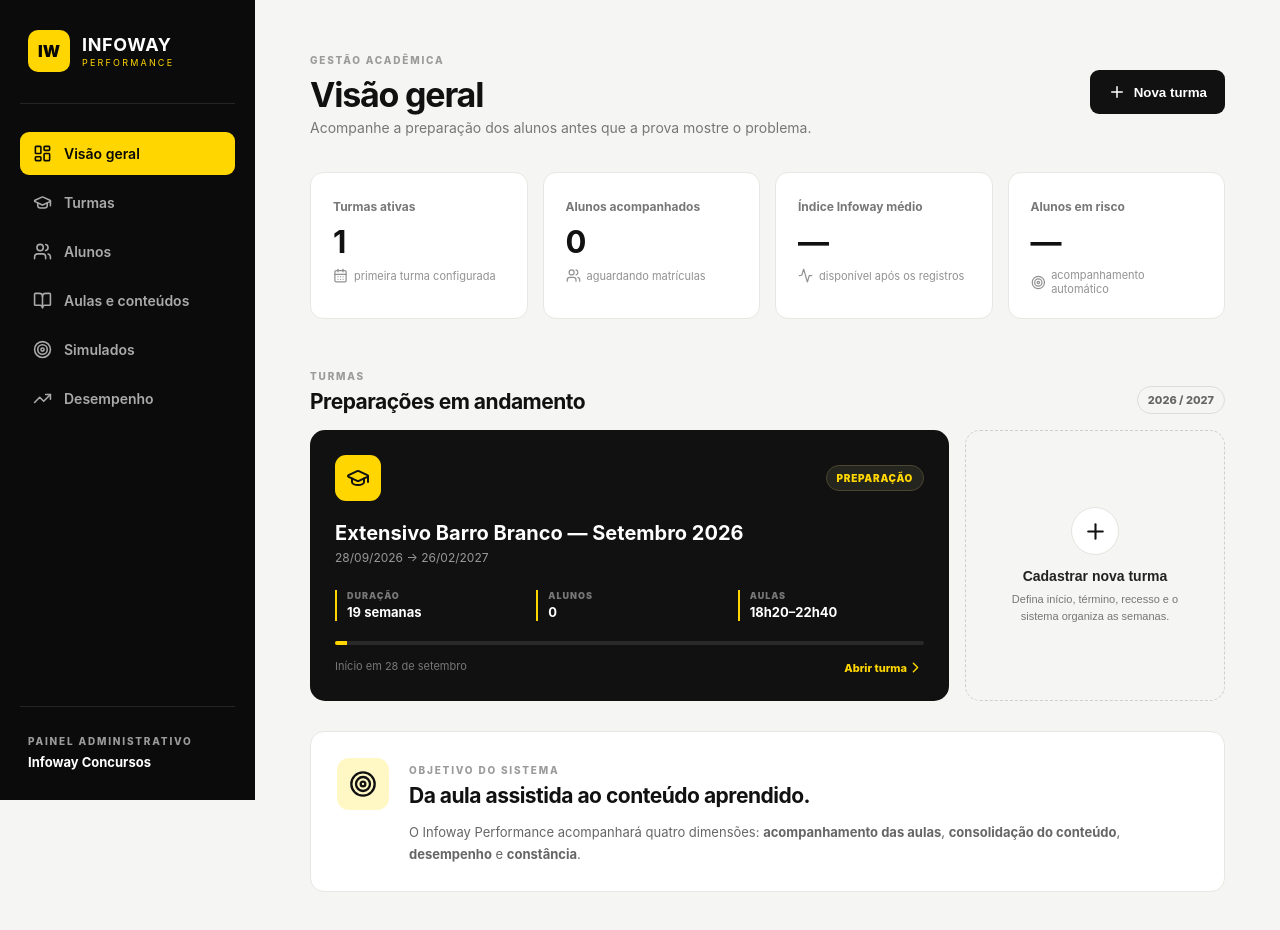
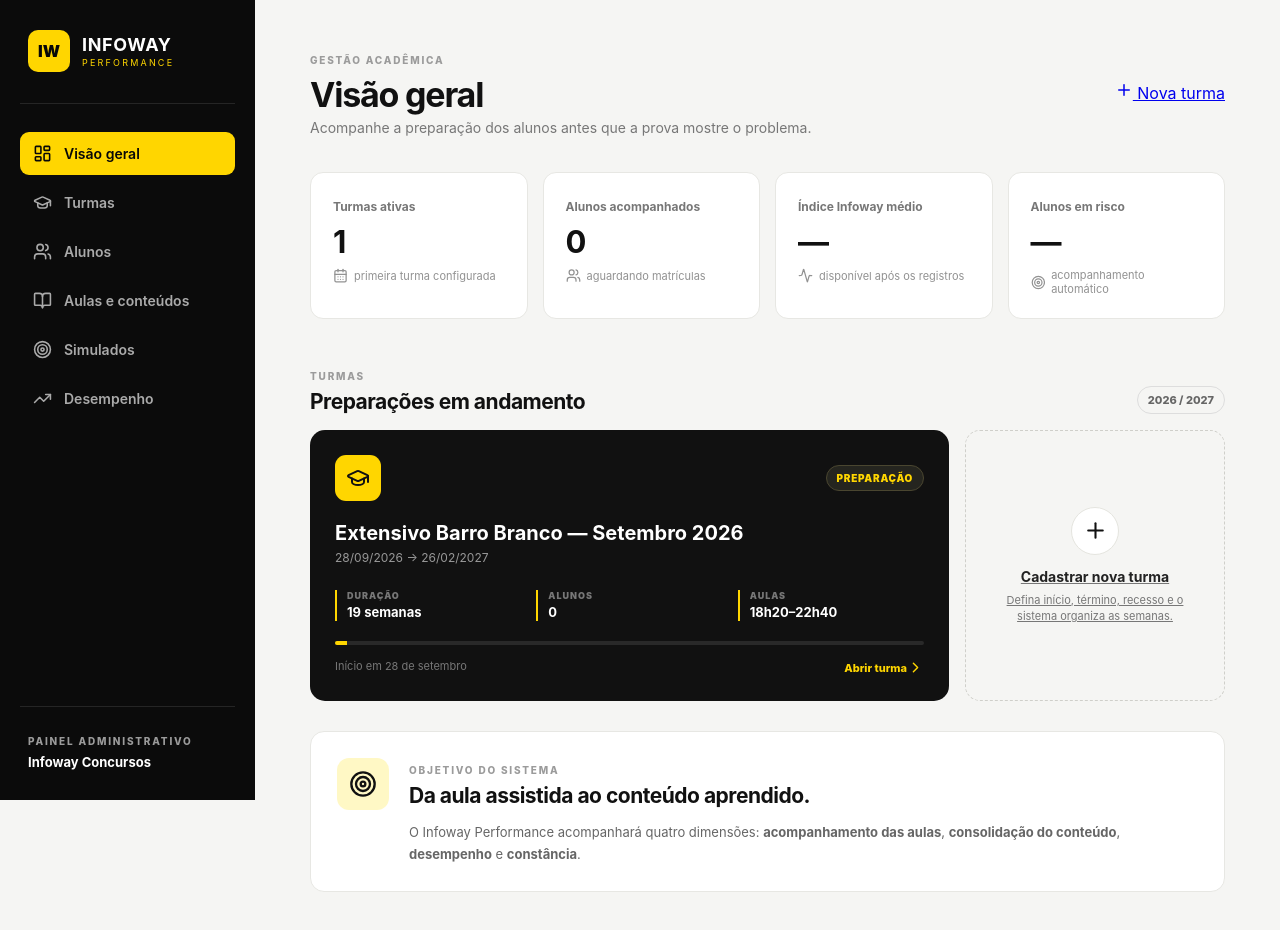
Before and after one commit to infowayconcursosmilani-jpg/infoway-performance, a Next.js app: page / in a window 1280 px wide. Shown: the top 930 px of the page. Built offline with nearby package versions, Linux system fonts and the light colour scheme.

Commit message:
feat: connect dashboard to new class form

```diff
--- a/app/page.tsx
+++ b/app/page.tsx
@@ -1,3 +1,4 @@
+import Link from 'next/link'
 import { Activity, BookOpen, CalendarDays, ChevronRight, GraduationCap, LayoutDashboard, Plus, Target, TrendingUp, Users } from 'lucide-react'
 
 const turmas = [
@@ -21,7 +22,7 @@ export default function Home() {
       </aside>
 
       <section className="content">
-        <header><div><span className="eyebrow">GESTÃO ACADÊMICA</span><h1>Visão geral</h1><p>Acompanhe a preparação dos alunos antes que a prova mostre o problema.</p></div><button><Plus size={18}/> Nova turma</button></header>
+        <header><div><span className="eyebrow">GESTÃO ACADÊMICA</span><h1>Visão geral</h1><p>Acompanhe a preparação dos alunos antes que a prova mostre o problema.</p></div><Link className="primaryBtn" href="/turmas/nova"><Plus size={18}/> Nova turma</Link></header>
 
         <div className="stats">
           <article><span>Turmas ativas</span><strong>1</strong><small><CalendarDays size={15}/> primeira turma configurada</small></article>
@@ -40,7 +41,7 @@ export default function Home() {
             <div className="progress"><div></div></div>
             <footer><span>Início em 28 de setembro</span><a>Abrir turma <ChevronRight size={17}/></a></footer>
           </article>)}
-          <button className="newCard"><div><Plus size={25}/></div><strong>Cadastrar nova turma</strong><span>Defina início, término, recesso e o sistema organiza as semanas.</span></button>
+          <Link href="/turmas/nova" className="newCard"><div><Plus size={25}/></div><strong>Cadastrar nova turma</strong><span>Defina início, término, recesso e o sistema organiza as semanas.</span></Link>
         </div>
 
         <section className="vision"><div className="visionIcon"><Target size={28}/></div><div><span className="eyebrow">OBJETIVO DO SISTEMA</span><h2>Da aula assistida ao conteúdo aprendido.</h2><p>O Infoway Performance acompanhará quatro dimensões: <b>acompanhamento das aulas</b>, <b>consolidação do conteúdo</b>, <b>desempenho</b> e <b>constância</b>.</p></div></section>
```
